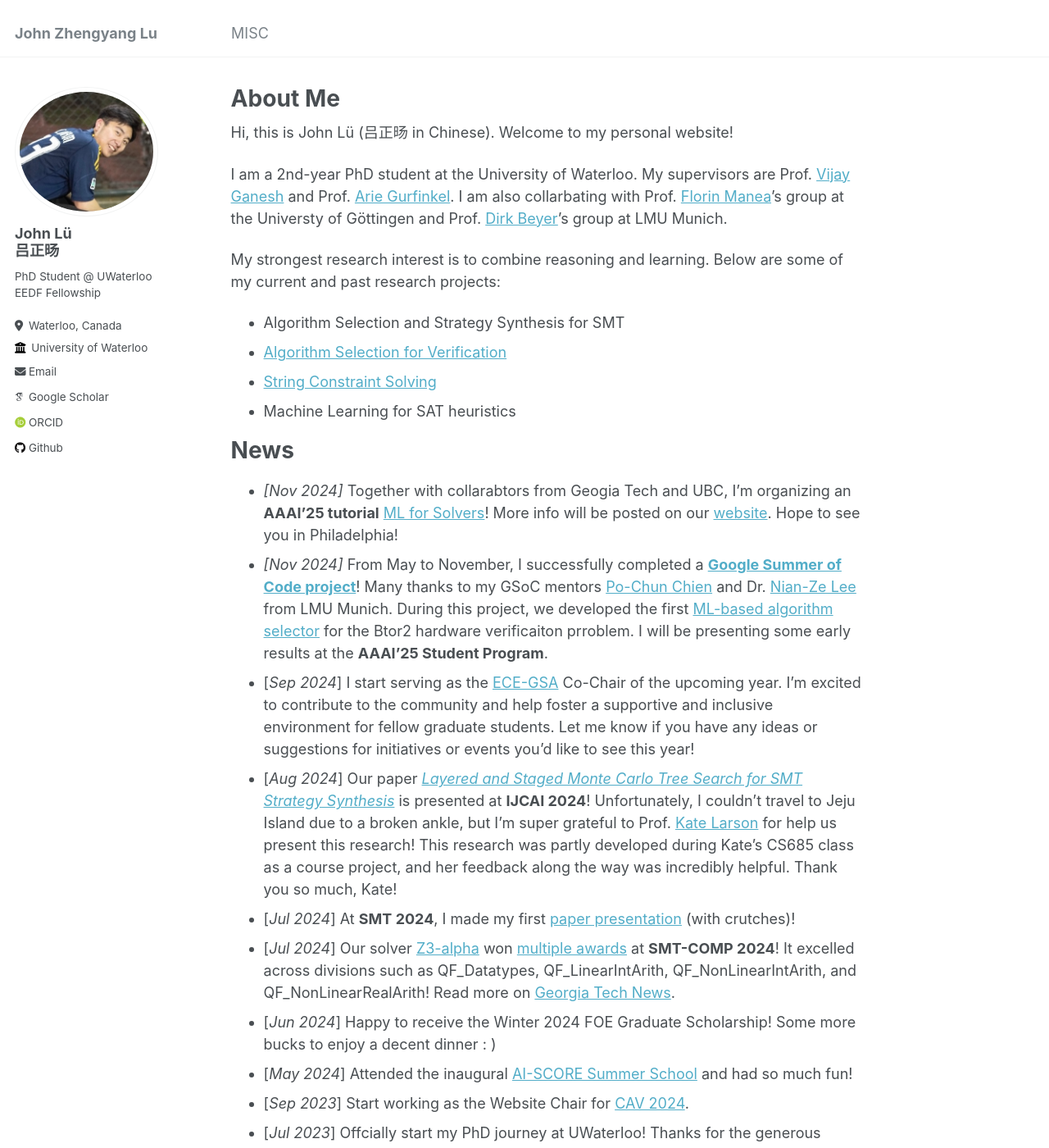
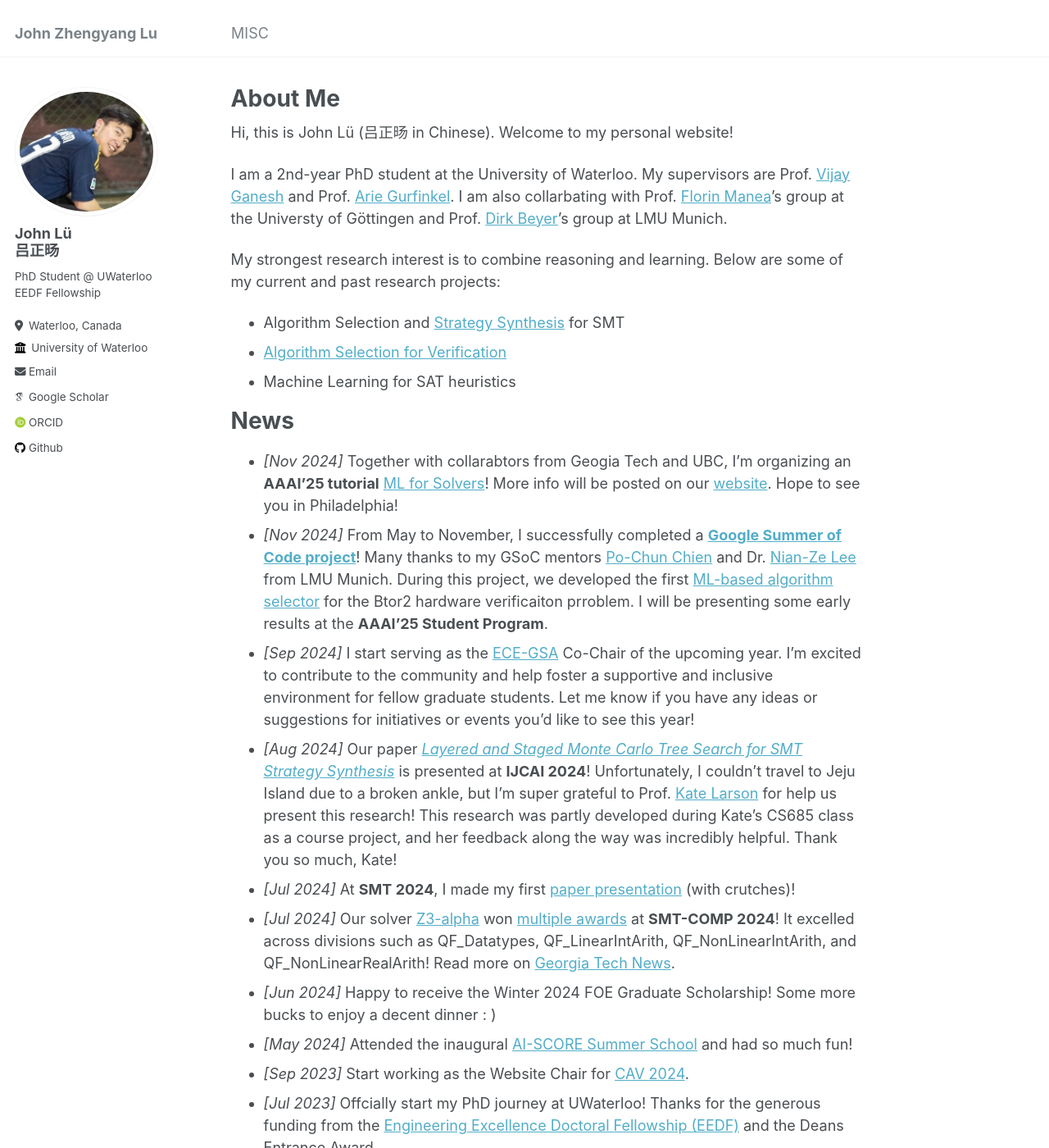
Before and after one commit to JohnLyu2/johnlyu2.github.io, a Jekyll site: the page built from _pages/about.md, in a window 1280 px wide and 1400 px high. Shown: the whole window at 82% size. Built offline with Jekyll 4.4.1, drawn with Linux system fonts in a browser that asks for light colours; some web fonts are replaced; some of the changed text lies outside the part shown.

Commit message:
nov'24 updates

```diff
--- a/_pages/about.md
+++ b/_pages/about.md
@@ -13,20 +13,19 @@ I am a 2nd-year PhD student at the University of Waterloo. My supervisors are Pr
 
 My strongest research interest is to combine reasoning and learning. Below are some of my current and past research projects:
 
-- Algorithm Selection and Strategy Synthesis for SMT
+- Algorithm Selection and [Strategy Synthesis](https://www.ijcai.org/proceedings/2024/0211.pdf) for SMT
 - [Algorithm Selection for Verification](https://summerofcode.withgoogle.com/programs/2024/projects/FGmF8gS3)
-- [String Constraint Solving](https://z3string.github.io/)
 - Machine Learning for SAT heuristics
 
 News
 ======
 - *[Nov 2024]*  Together with collarabtors from Geogia Tech and UBC, I'm organizing an **AAAI'25 tutorial** [ML for Solvers](https://ml-for-solvers.github.io/)! More info will be posted on our [website](https://ml-for-solvers.github.io/). Hope to see you in Philadelphia!
 - *[Nov 2024]*  From May to November, I successfully completed a [**Google Summer of Code project**](https://summerofcode.withgoogle.com/programs/2024/projects/FGmF8gS3)! Many thanks to my GSoC mentors [Po-Chun Chien](https://www.sosy-lab.org/people/chien/) and Dr. [Nian-Ze Lee](https://nianzelee.github.io/) from LMU Munich. During this project, we developed the first [ML-based algorithm selector](https://gitlab.com/sosy-lab/software/btor2-select) for the Btor2 hardware verificaiton prroblem. I will be presenting some early results at the **AAAI'25 Student Program**.
-- [*Sep 2024*]  I start serving as the [ECE-GSA](https://uwaterloo.ca/electrical-computer-engineering-graduate-student-association/) Co-Chair of the upcoming year. I’m excited to contribute to the community and help foster a supportive and inclusive environment for fellow graduate students. Let me know if you have any ideas or suggestions for initiatives or events you’d like to see this year!
-- [*Aug 2024*]  Our paper *[Layered and Staged Monte Carlo Tree Search for SMT Strategy Synthesis](https://www.ijcai.org/proceedings/2024/0211.pdf)* is presented at **IJCAI 2024**! Unfortunately, I couldn't travel to Jeju Island due to a broken ankle, but I'm super grateful to Prof. [Kate Larson](https://cs.uwaterloo.ca/~klarson/index.html) for help us present this research! This research was partly developed during Kate's CS685 class as a course project, and her feedback along the way was incredibly helpful. Thank you so much, Kate!
-- [*Jul 2024*]  At **SMT 2024**, I made my first [paper presentation](https://easychair.org/smart-slide/slide/p8zq#) (with crutches)!
-- [*Jul 2024*]  Our solver [Z3-alpha](https://github.com/JohnLyu2/z3alpha) won [multiple awards](https://drive.google.com/file/d/1dEeJFfzjJz4vp-mU5XiGnR-hHJdsU1QZ/view?usp=sharing) at **SMT-COMP 2024**! It excelled across divisions such as QF_Datatypes, QF_LinearIntArith, QF_NonLinearIntArith, and QF_NonLinearRealArith! Read more on [Georgia Tech News](https://research.gatech.edu/award-winning-software-tool-uses-innovative-approach).
-- [*Jun 2024*]  Happy to receive the Winter 2024 FOE Graduate Scholarship! Some more bucks to enjoy a decent dinner : )
-- [*May 2024*]  Attended the inaugural [AI-SCORE Summer School](https://ai-score.github.io/) and had so much fun!
-- [*Sep 2023*]  Start working as the Website Chair for [CAV 2024](https://i-cav.org/2024/).
-- [*Jul 2023*]  Offcially start my PhD journey at UWaterloo! Thanks for the generous funding from the [Engineering Excellence Doctoral Fellowship (EEDF)](https://uwaterloo.ca/graduate-studies-postdoctoral-affairs/awards/engineering-excellence-masters-and-doctoral-fellowships-eemf) and the Deans Entrance Award.
+- *[Sep 2024]*  I start serving as the [ECE-GSA](https://uwaterloo.ca/electrical-computer-engineering-graduate-student-association/) Co-Chair of the upcoming year. I’m excited to contribute to the community and help foster a supportive and inclusive environment for fellow graduate students. Let me know if you have any ideas or suggestions for initiatives or events you’d like to see this year!
+- *[Aug 2024]*  Our paper *[Layered and Staged Monte Carlo Tree Search for SMT Strategy Synthesis](https://www.ijcai.org/proceedings/2024/0211.pdf)* is presented at **IJCAI 2024**! Unfortunately, I couldn't travel to Jeju Island due to a broken ankle, but I'm super grateful to Prof. [Kate Larson](https://cs.uwaterloo.ca/~klarson/index.html) for help us present this research! This research was partly developed during Kate's CS685 class as a course project, and her feedback along the way was incredibly helpful. Thank you so much, Kate!
+- *[Jul 2024]*  At **SMT 2024**, I made my first [paper presentation](https://easychair.org/smart-slide/slide/p8zq#) (with crutches)!
+- *[Jul 2024]*  Our solver [Z3-alpha](https://github.com/JohnLyu2/z3alpha) won [multiple awards](https://drive.google.com/file/d/1dEeJFfzjJz4vp-mU5XiGnR-hHJdsU1QZ/view?usp=sharing) at **SMT-COMP 2024**! It excelled across divisions such as QF_Datatypes, QF_LinearIntArith, QF_NonLinearIntArith, and QF_NonLinearRealArith! Read more on [Georgia Tech News](https://research.gatech.edu/award-winning-software-tool-uses-innovative-approach).
+- *[Jun 2024]*  Happy to receive the Winter 2024 FOE Graduate Scholarship! Some more bucks to enjoy a decent dinner : )
+- *[May 2024]*  Attended the inaugural [AI-SCORE Summer School](https://ai-score.github.io/) and had so much fun!
+- *[Sep 2023]*  Start working as the Website Chair for [CAV 2024](https://i-cav.org/2024/).
+- *[Jul 2023]*  Offcially start my PhD journey at UWaterloo! Thanks for the generous funding from the [Engineering Excellence Doctoral Fellowship (EEDF)](https://uwaterloo.ca/graduate-studies-postdoctoral-affairs/awards/engineering-excellence-masters-and-doctoral-fellowships-eemf) and the Deans Entrance Award.
```
